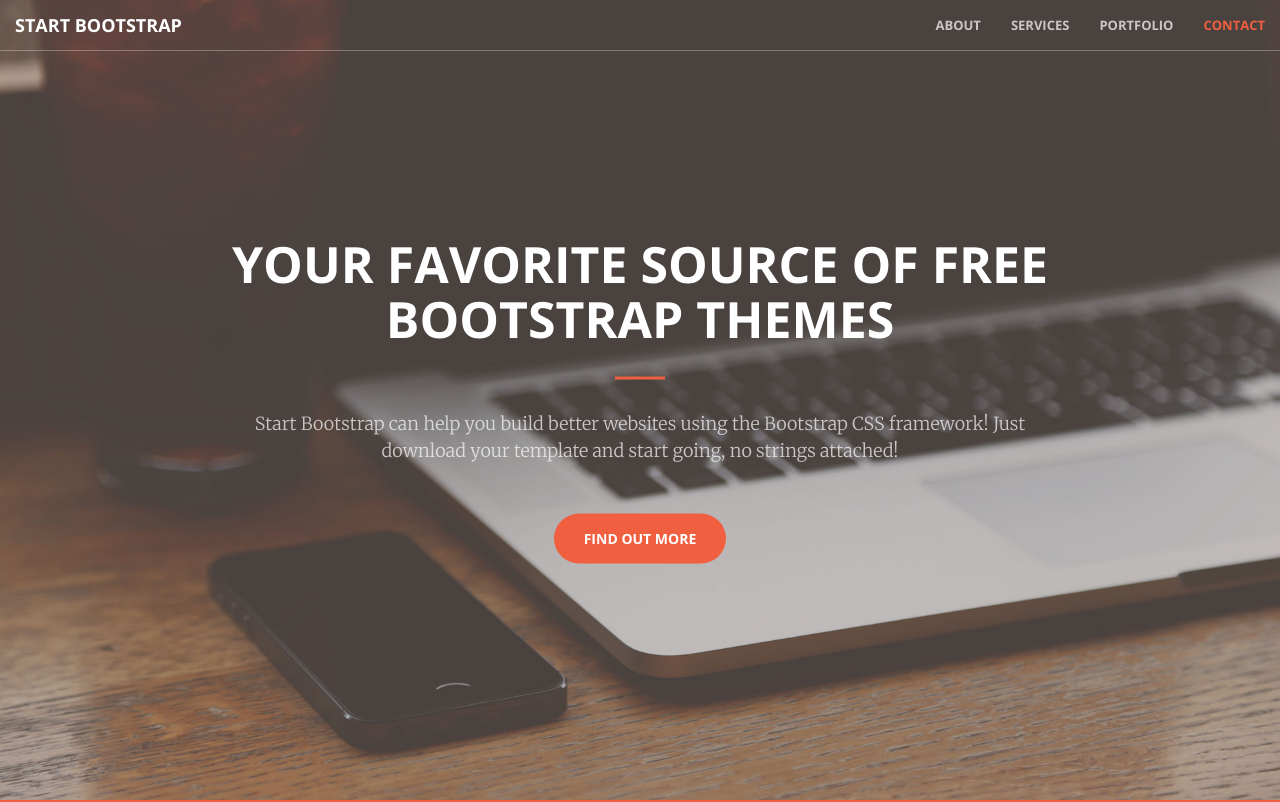
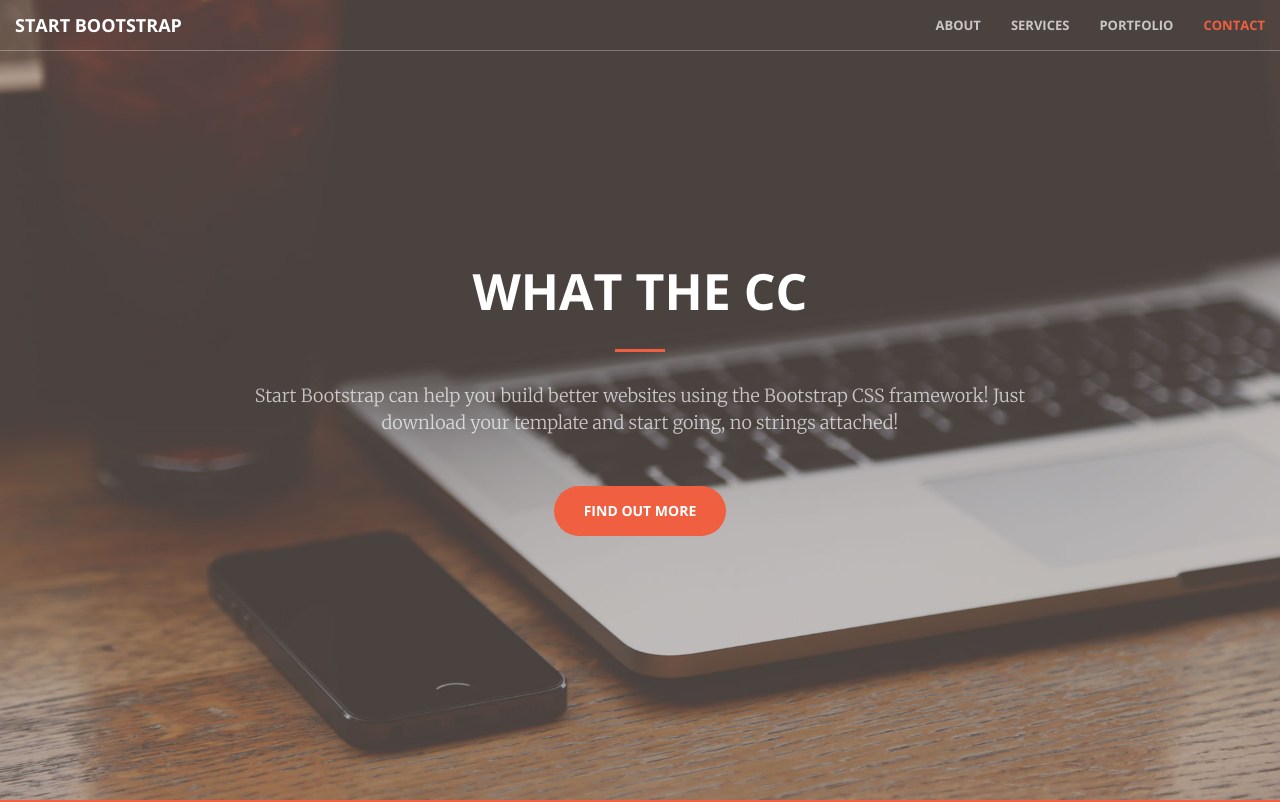
Before and after one commit to OtcPanda/Pand-test, a website: page index.html in a window 1280 px wide. Shown: the top 802 px of the page. Drawn offline with nearby package versions, Linux system fonts and the light colour scheme.

Commit message:
change code

```diff
--- a/index.html
+++ b/index.html
@@ -71,7 +71,7 @@
     <header>
         <div class="header-content">
             <div class="header-content-inner">
-                <h1 id="homeHeading">Your Favorite Source of Free Bootstrap Themes</h1>
+                <h1 id="homeHeading">What the CC</h1>
                 <hr>
                 <p>Start Bootstrap can help you build better websites using the Bootstrap CSS framework! Just download your template and start going, no strings attached!</p>
                 <a href="#about" class="btn btn-primary btn-xl page-scroll">Find Out More</a>
```
